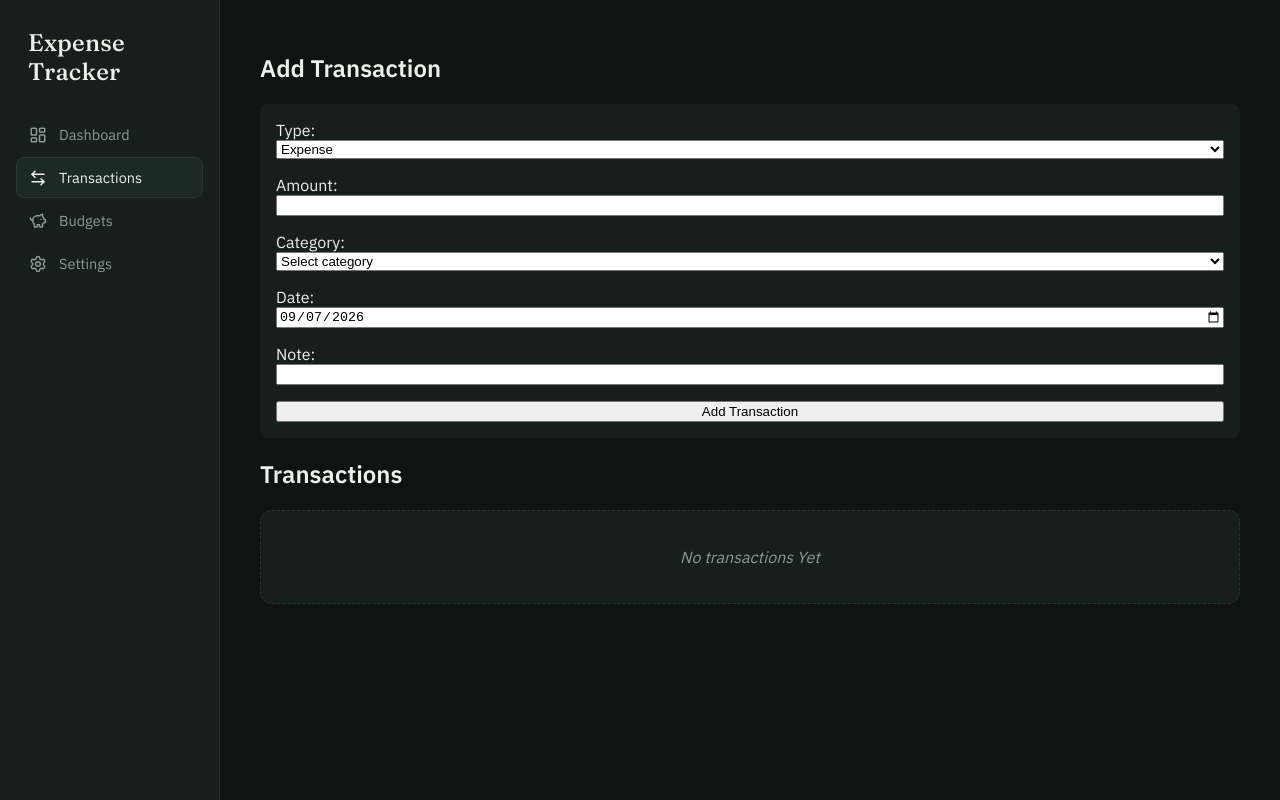
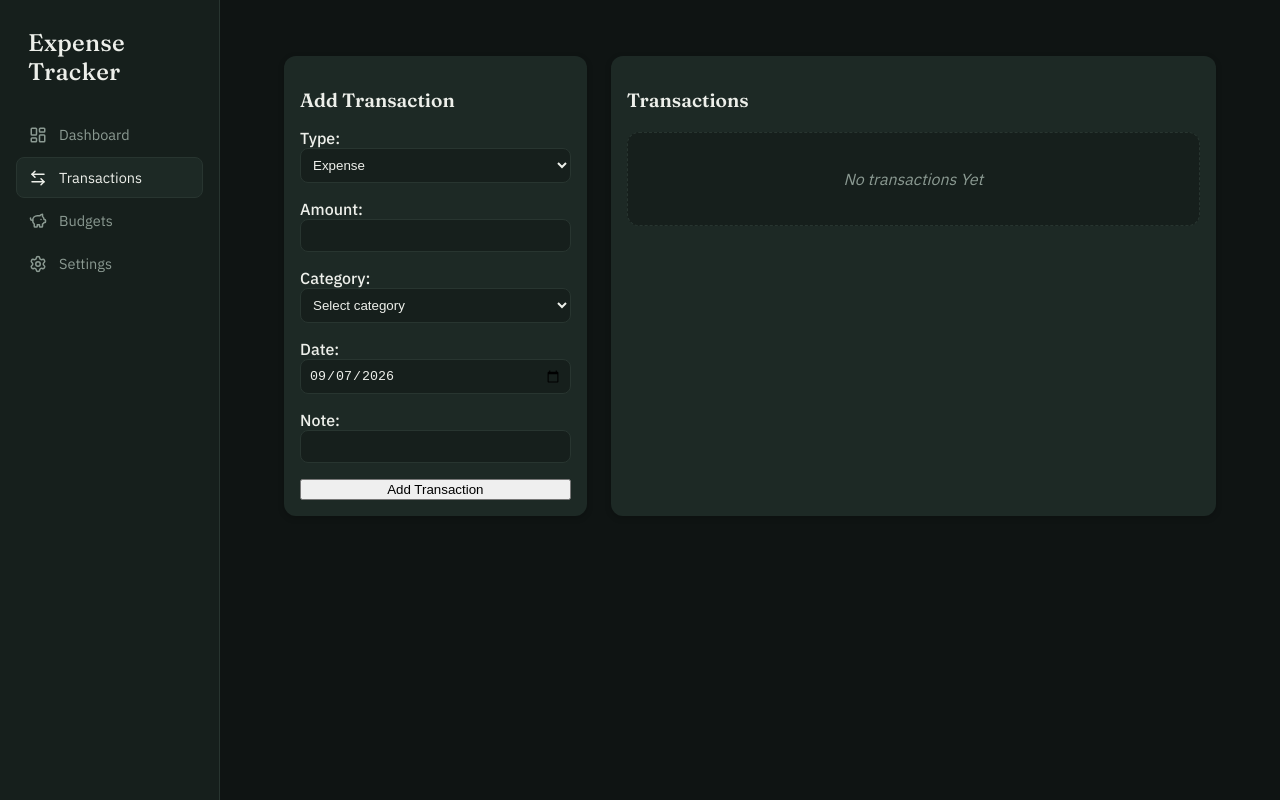
Before and after one commit to karl-Rollins/React_Expense_Tracker, a React (Vite) app: page /transactions in a window 1280 px wide. Built offline with nearby package versions, Linux system fonts and the light colour scheme.

Commit message:
fix: update layout of transactionPage

```diff
--- a/src/components/transactions/TransactionForm.css
+++ b/src/components/transactions/TransactionForm.css
@@ -2,14 +2,29 @@
   display: flex;
   flex-direction: column;
   gap: 1rem;
-  background: var(--surface);
-  padding: 1rem;
-  border-radius: var(--radius-md);
 }
 
 .transaction-form label {
   display: flex;
   flex-direction: column;
+  font-weight: 500;
+}
+
+.transaction-form input,
+.transaction-form select,
+.transaction-form textarea {
+  padding: 0.5rem;
+  border: 1px solid var(--border);
+  border-radius: var(--radius-md);
+  background: var(--surface);
+  color: var(--text);
+}
+
+.transaction-form input:focus,
+.transaction-form select:focus,
+.transaction-form textarea:focus {
+  outline: none;
+  border-color: var(--accent);
 }
 
 .transaction-form .error {
--- a/src/components/transactions/TransactionItem.css
+++ b/src/components/transactions/TransactionItem.css
@@ -1,24 +1,26 @@
 .transaction-item {
   display: grid;
-  grid-template-columns: 1fr auto auto 1fr auto auto;
+  grid-template-columns: 1fr 1fr auto auto;
   gap: 0.5rem;
-  padding: 0.5rem;
+  padding: 0.75rem;
   border-bottom: 1px solid var(--border);
   align-items: center;
 }
 
 .transaction-item .pos {
   color: var(--accent);
+  font-weight: 600;
 }
 
 .transaction-item .neg {
   color: var(--neg);
+  font-weight: 600;
 }
 
 .transaction-item button {
   background: none;
   border: none;
-  color: var(--primary);
+  color: var(--accent);
   cursor: pointer;
   font-size: 0.9rem;
 }
--- /dev/null
+++ b/src/pages/TransactionPage.css
@@ -0,0 +1,22 @@
+.transactions-page {
+  padding: 1.5rem;
+}
+
+.transactions-grid {
+  display: grid;
+  grid-template-columns: 1fr 2fr;
+  gap: 1.5rem;
+}
+
+.card {
+  background: var(--surface-raised);
+  border-radius: var(--radius-lg);
+  padding: 1rem;
+  box-shadow: 0 2px 6px rgba(0,0,0,0.2);
+}
+
+.card h2 {
+  margin-bottom: 1rem;
+  font-family: var(--font-display);
+  font-size: 1.2rem;
+}
--- a/src/pages/TransactionPage.jsx
+++ b/src/pages/TransactionPage.jsx
@@ -3,6 +3,7 @@ import { useTransactionsContext } from "../contexts/TransactionsContext";
 import TransactionForm from "../components/transactions/TransactionForm";
 import TransactionList from "../components/transactions/TransactionList";
 import { categories } from "../data/categories";
+import "./TransactionPage.css";
 
 export default function TransactionsPage() {
   const { transactions, addTransaction, updateTransaction, deleteTransaction } =
@@ -56,6 +57,8 @@ export default function TransactionsPage() {
 
   return (
     <div className="transactions-page">
+      <div className="transactions-grid">
+        <div className="card">
           <h2>{editing ? "Edit Transaction" : "Add Transaction"}</h2>
           <TransactionForm
             form={form}
@@ -65,7 +68,9 @@ export default function TransactionsPage() {
             onSubmit={handleSubmit}
             categories={categories}
           />
+        </div>
 
+        <div className="card">
           <h2>Transactions</h2>
           <TransactionList
             transactions={transactions}
@@ -76,5 +81,7 @@ export default function TransactionsPage() {
             }
           />
         </div>
+      </div>
+    </div>
   );
 }
```
Lines whose indentation alone changed are shown as unchanged.
